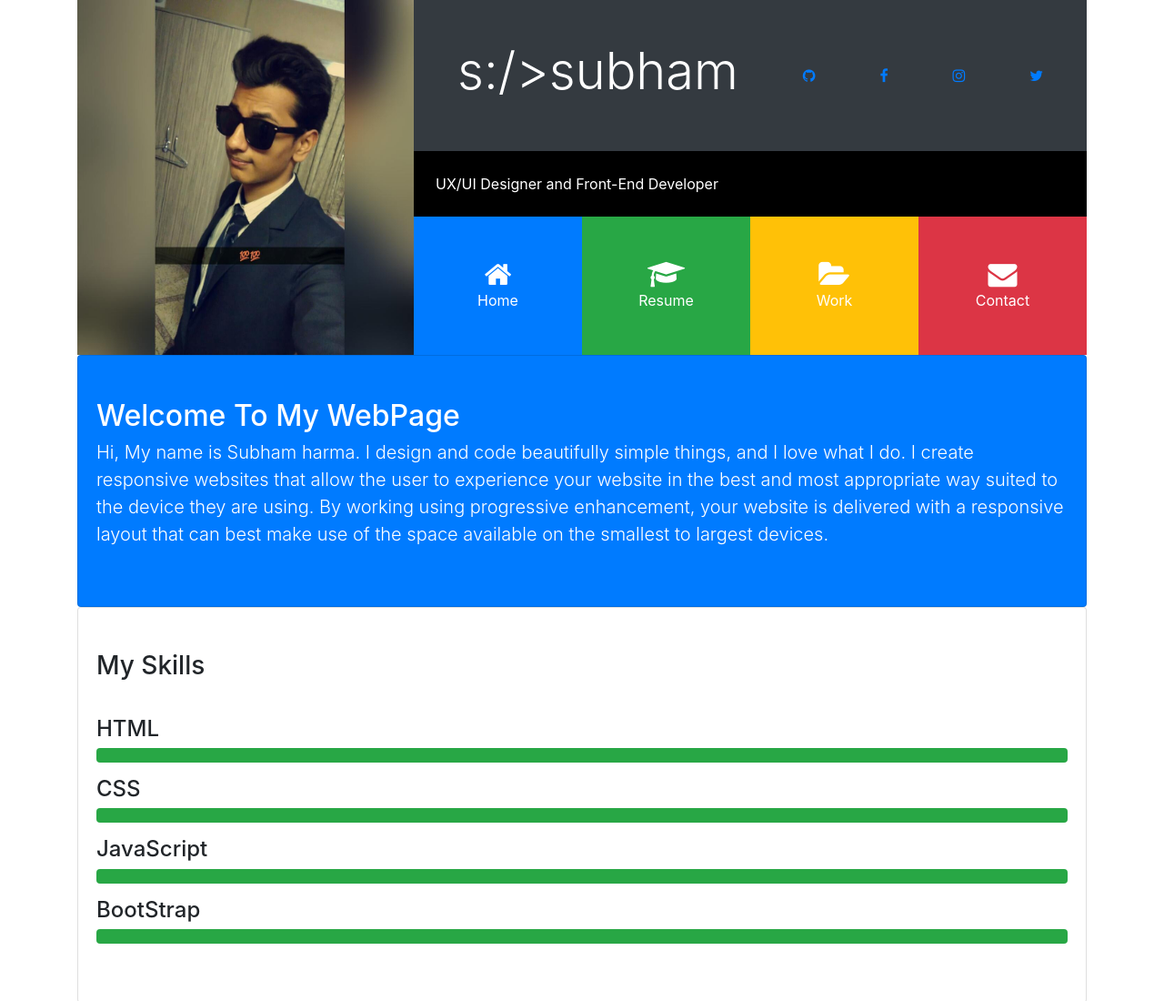
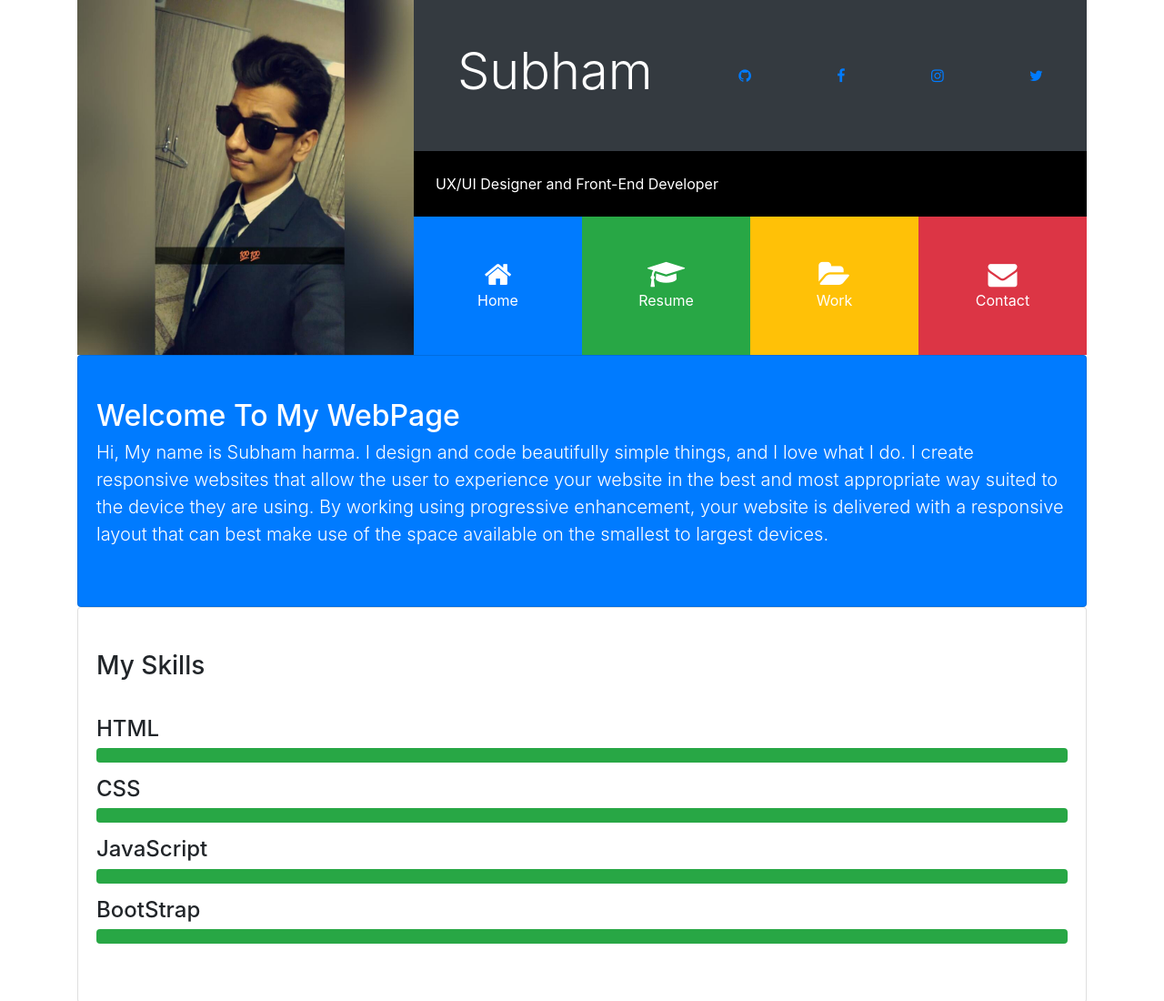
Before and after one commit to mr-sharmaji/mr-sharmaji.github.io, a plain HTML site: page index.html in a window 1280 px wide. Shown: the top 1100 px of the page at 91% size. Drawn offline with Linux system fonts and the light colour scheme; some packages are replaced by stand-ins of ours; a script that the page names is missing.

Commit message:
Update index.html

```diff
--- a/index.html
+++ b/index.html
@@ -22,7 +22,7 @@
             <div class="p-5 bg-dark text-white">
               <div class="name d-flex flex-row justify-content-between align-items-center">
                 <div class="typewriter">
-                <h1 class="display-4">s:/>subham</h1>
+                <h1 class="display-4">Subham</h1>
             </div>
                 <div> <a href="https://github.com/mr-sharmaji"> <i class="fa fa-github"> </i></a> </div>
                 <div> <a href="https://www.facebook.com/mr.sharmaji.1"> <i class="fa fa-facebook"> </i></a> </div>
```
